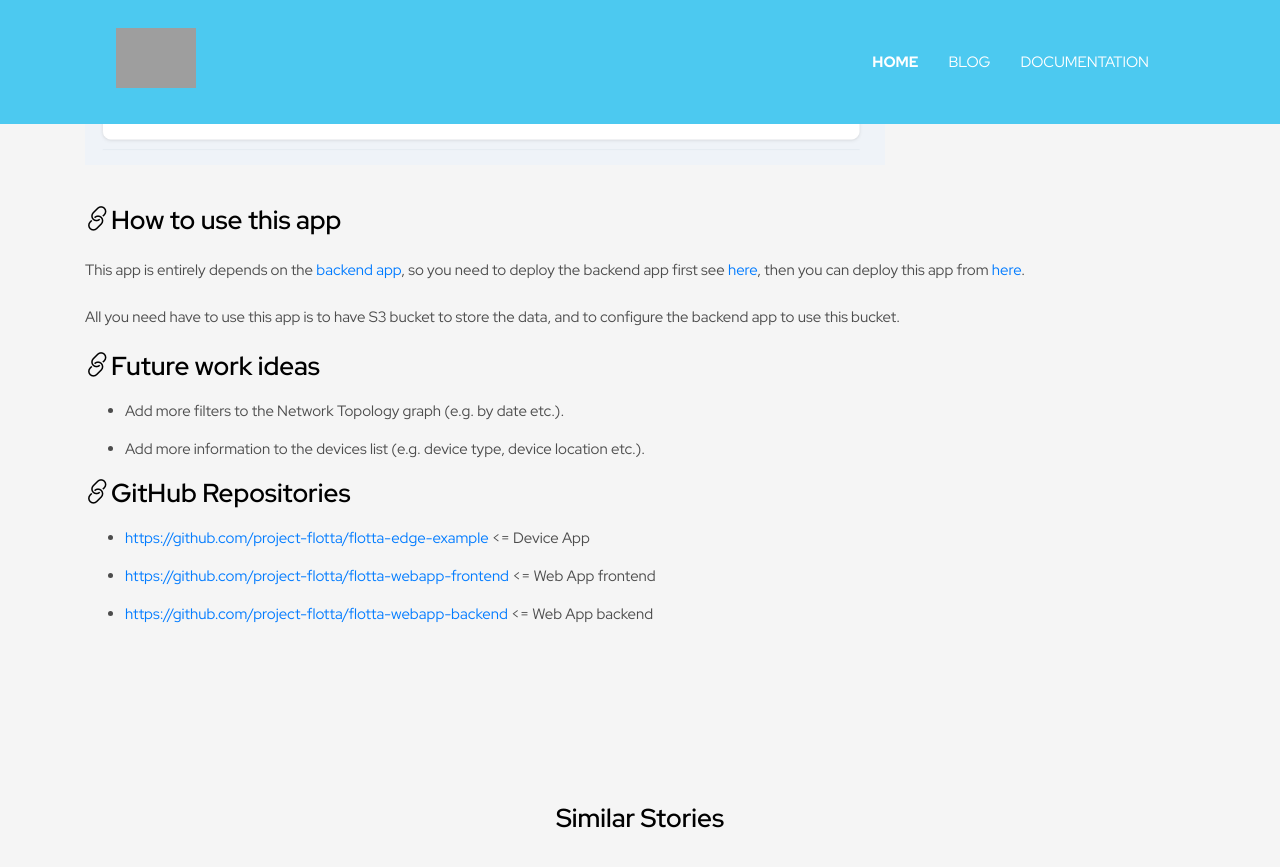
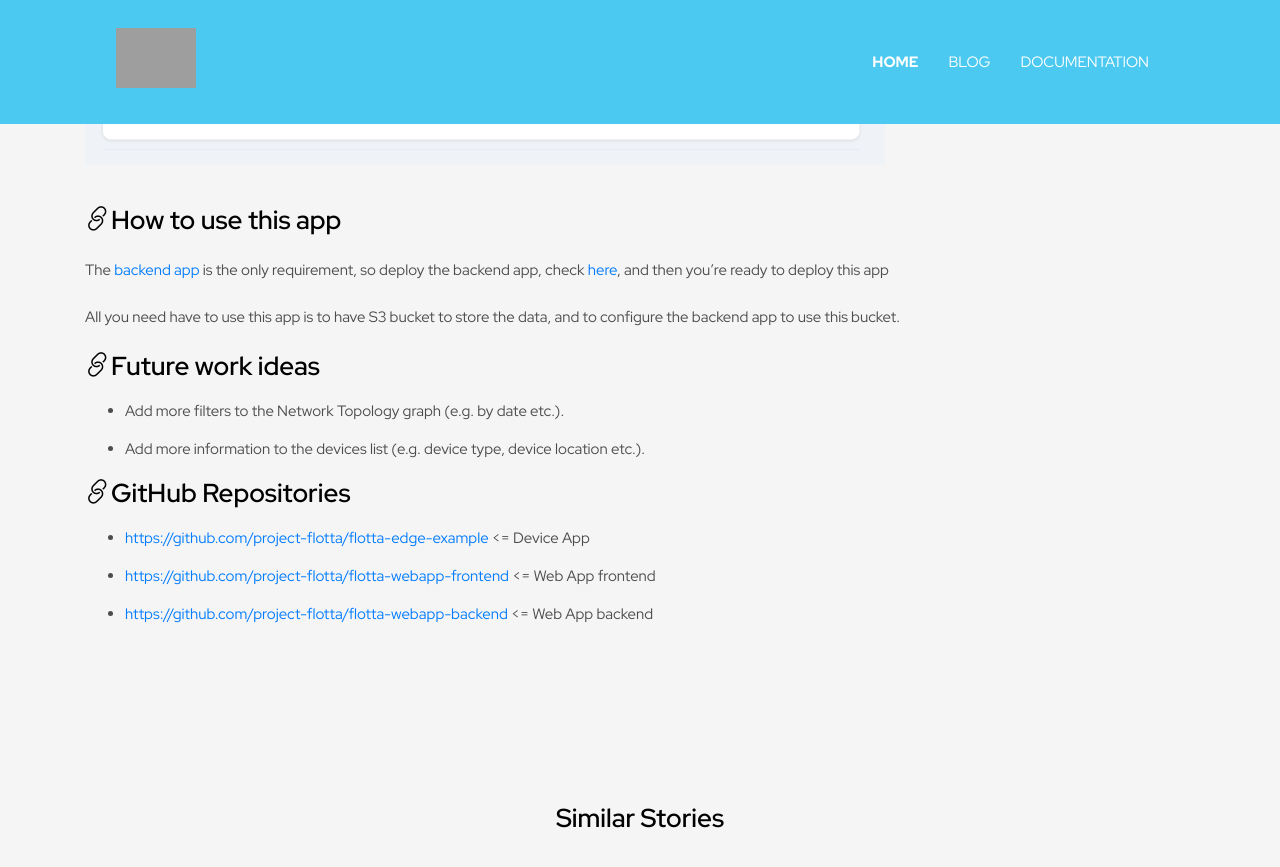
Before and after one commit to project-flotta/project-flotta.github.io, a Jekyll site: the page built from _posts/2022-09-05-edge-example-app-sense-the-internet-part-2.markdown, in a window 1280 px wide and 900 px high, scrolled down 1821 px. Shown: the top 867 px of the window. Built offline with Jekyll 4.4.1, drawn with Linux system fonts in a browser that asks for light colours; a script that is not in the unit is left out; grey boxes are pictures that could not be loaded.

Commit message:
how to use this app

```diff
--- a/_posts/2022-09-05-edge-example-app-sense-the-internet-part-2.markdown
+++ b/_posts/2022-09-05-edge-example-app-sense-the-internet-part-2.markdown
@@ -36,7 +36,7 @@ Here are screenshots of the app:
 <img src="/assets/images/network-topology-page.png" alt="List devices" width="800"/>
 
 ## How to use this app
-This app is entirely depends on the [backend app](https://github.com/project-flotta/flotta-webapp-backend), so you need to deploy the backend app first see [here](https://github.com/project-flotta/flotta-webapp-backend#getting-started), then you can deploy this app from [here](https://github.com/project-flotta/flotta-webapp-frontend#getting-started).
+The [backend app](https://github.com/project-flotta/flotta-webapp-backend) is the only requirement, so deploy the backend app, check [here](https://github.com/project-flotta/flotta-webapp-frontend#getting-started), and then you're ready to deploy this app
 
 All you need have to use this app is to have S3 bucket to store the data, and to configure the backend app to use this bucket.
 
```
